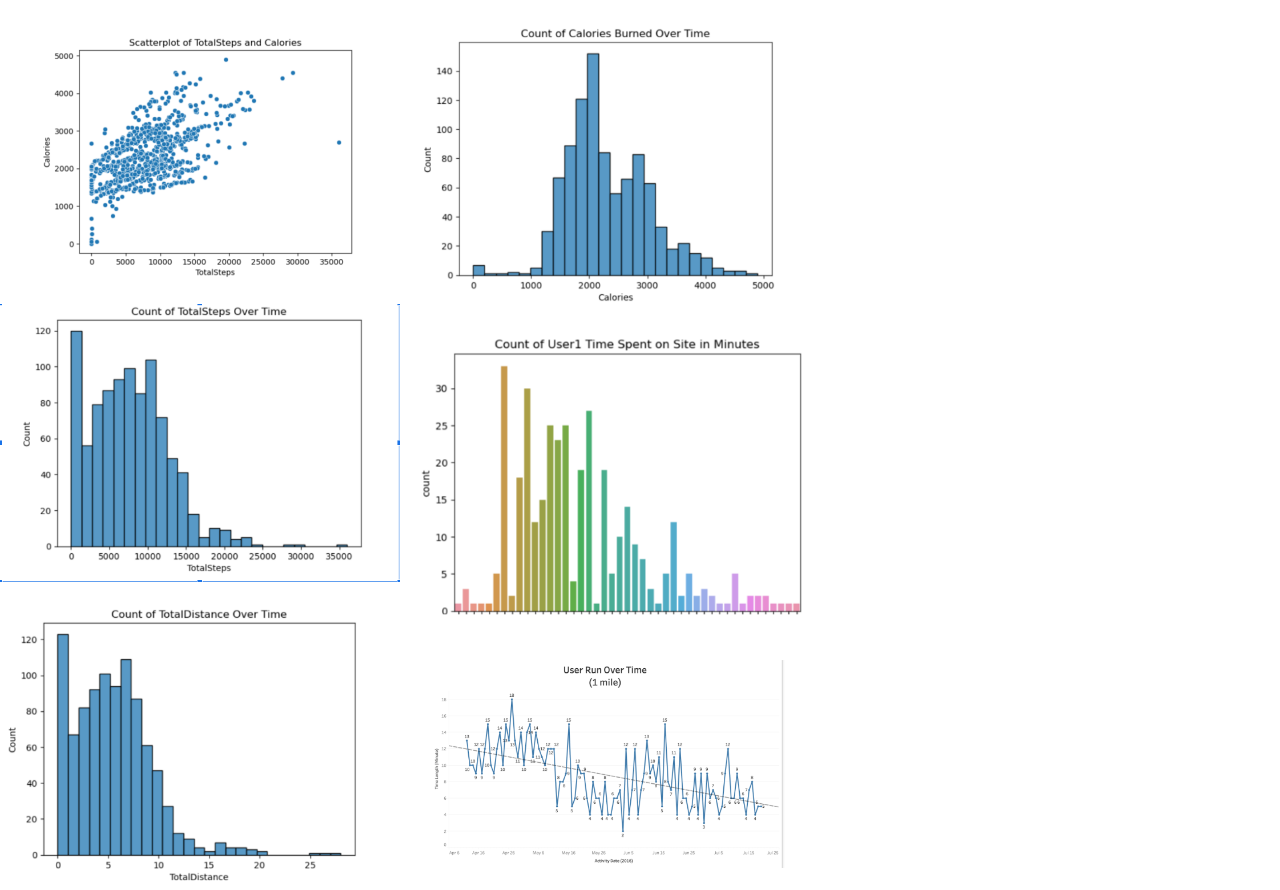
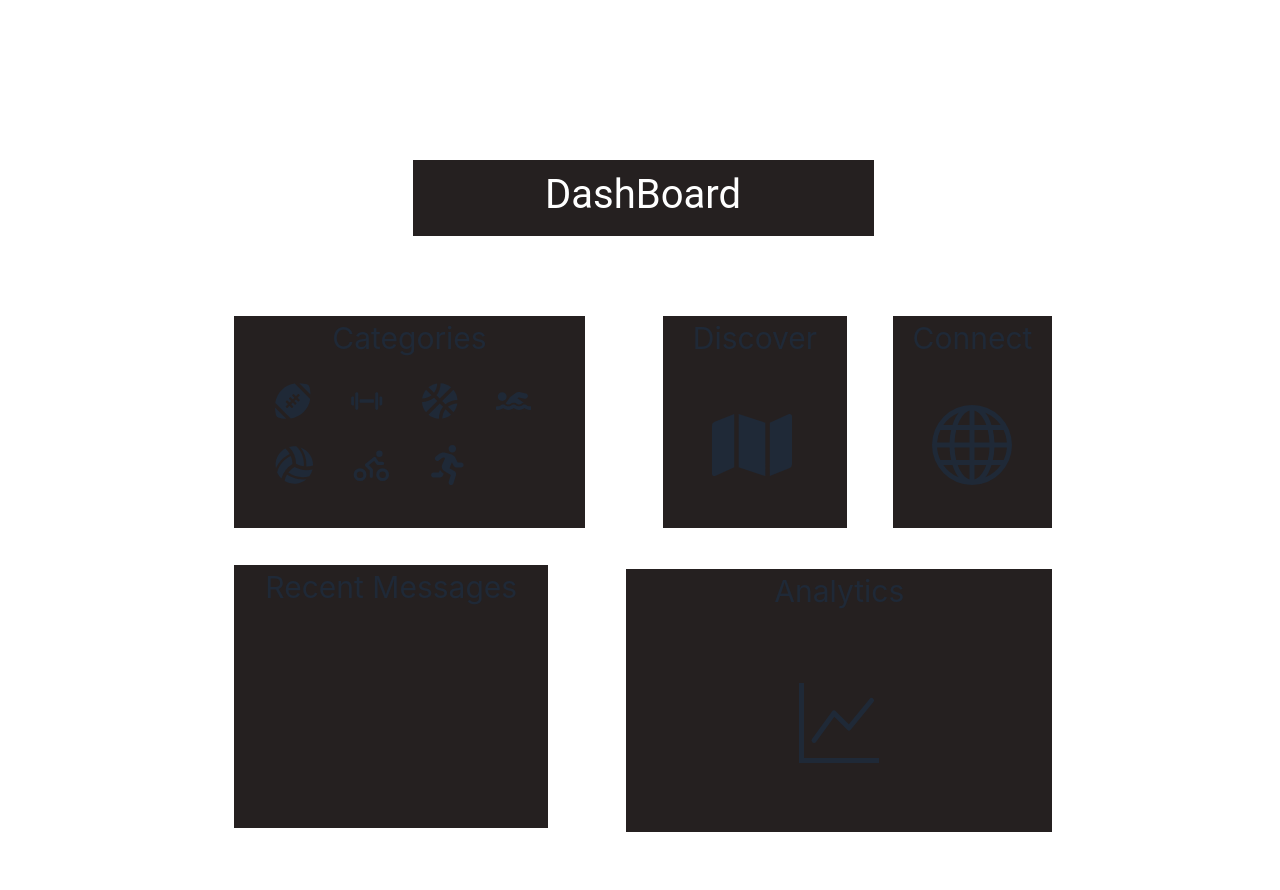
Before and after one commit to markfastner/Beachhacks-2023-Sports-Training-Connection, a React (Create React App) app: page /Dashboard in a window 1280 px wide. After the commit the page ends 832 px from the top, so only its background shows below. Built offline with nearby package versions, Linux system fonts and the light colour scheme; what react-native would draw is missing.

Commit message:
dashboard update

```diff
--- a/src/App.js
+++ b/src/App.js
@@ -31,7 +31,7 @@ function App() {
     // <ContactUs />
     <>
       {/* <NavBar /> */}
-      <Analytics />
+      <Dashboard />
     </>
 
     //   <Categories />
--- a/src/views/Dashboard/dashboard.js
+++ b/src/views/Dashboard/dashboard.js
@@ -11,6 +11,7 @@ import {
 } from "react-icons/fa";
 import { IoIosFitness } from "react-icons/io";
 import { TbBike } from "react-icons/tb";
+import { BsGraphUp, BsGlobe } from "react-icons/bs";
 import "./dashboard.css";
 
 function dashboard(props) {
@@ -23,6 +24,7 @@ function dashboard(props) {
       </Rect1Row>
       <Rect2Row>
         <Rect2>
+          <p>Categories</p>
           <IconRow>
             <FaFootballBall />
             <IoIosFitness style={{ marginLeft: 38 }} />
@@ -41,6 +43,7 @@ function dashboard(props) {
         </Rect4>
         <Rect5>
           <p> Connect </p>
+          <BsGlobe style={{ fontSize: 80, margin: 19 }} />
         </Rect5>
       </Rect2Row>
       <Rect3Row>
@@ -49,6 +52,7 @@ function dashboard(props) {
         </Rect3>
         <Rect6>
           <p>Analytics</p>
+          <BsGraphUp style={{ fontSize: 80 }} />
         </Rect6>
       </Rect3Row>
     </>
@@ -96,7 +100,7 @@ const IconRow = styled.div`
   height: 44px;
   flex-direction: row;
   display: flex;
-  margin-top: 46px;
+  margin-top: 20px;
   margin-left: 41px;
   margin-right: 54px;
   font-size: 40px;
@@ -106,7 +110,7 @@ const Icon5Row = styled.div`
   height: 43px;
   flex-direction: row;
   display: flex;
-  margin-top: 41px;
+  margin-top: 20px;
   margin-left: 41px;
   margin-right: 118px;
   font-size: 40px;
@@ -127,6 +131,8 @@ const Rect5 = styled.div`
   height: 212px;
   background-color: rgba(37, 32, 32, 1);
   margin-left: 46px;
+  display grid;
+  justify-content: center;
 `;
 
 const Rect2Row = styled.div`
@@ -147,7 +153,7 @@ const Rect3 = styled.div`
 
 const Rect6 = styled.div`
   width: 475px;
-  height: 150px;
+  height: 263px;
   background-color: rgba(37, 32, 32, 1);
   margin-left: 78px;
   margin-top: 4px;
```
